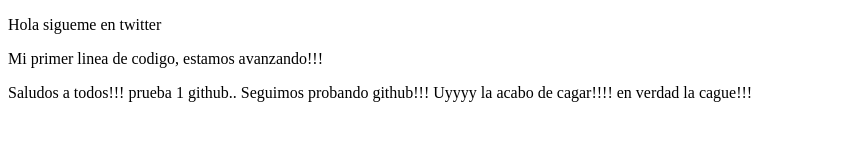
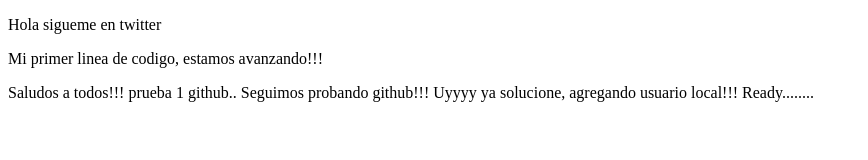
Before and after one commit to vpapp1916/MyWeb, a plain HTML site: page index.html in a window 1280 px wide. Shown: the whole page, without its empty margins (0-868 px from the left). Drawn offline with Linux system fonts and the light colour scheme.

Commit message:
Error solucionado V6

```diff
--- a/index.html
+++ b/index.html
@@ -14,8 +14,8 @@
     <p>
         Saludos a todos!!! prueba 1 github..
         Seguimos probando github!!!
-        Uyyyy la acabo de cagar!!!!
-        en verdad la cague!!!
+        Uyyyy ya solucione, agregando usuario local!!!
+        Ready........
     </p>
 </body>
 </html>
```
